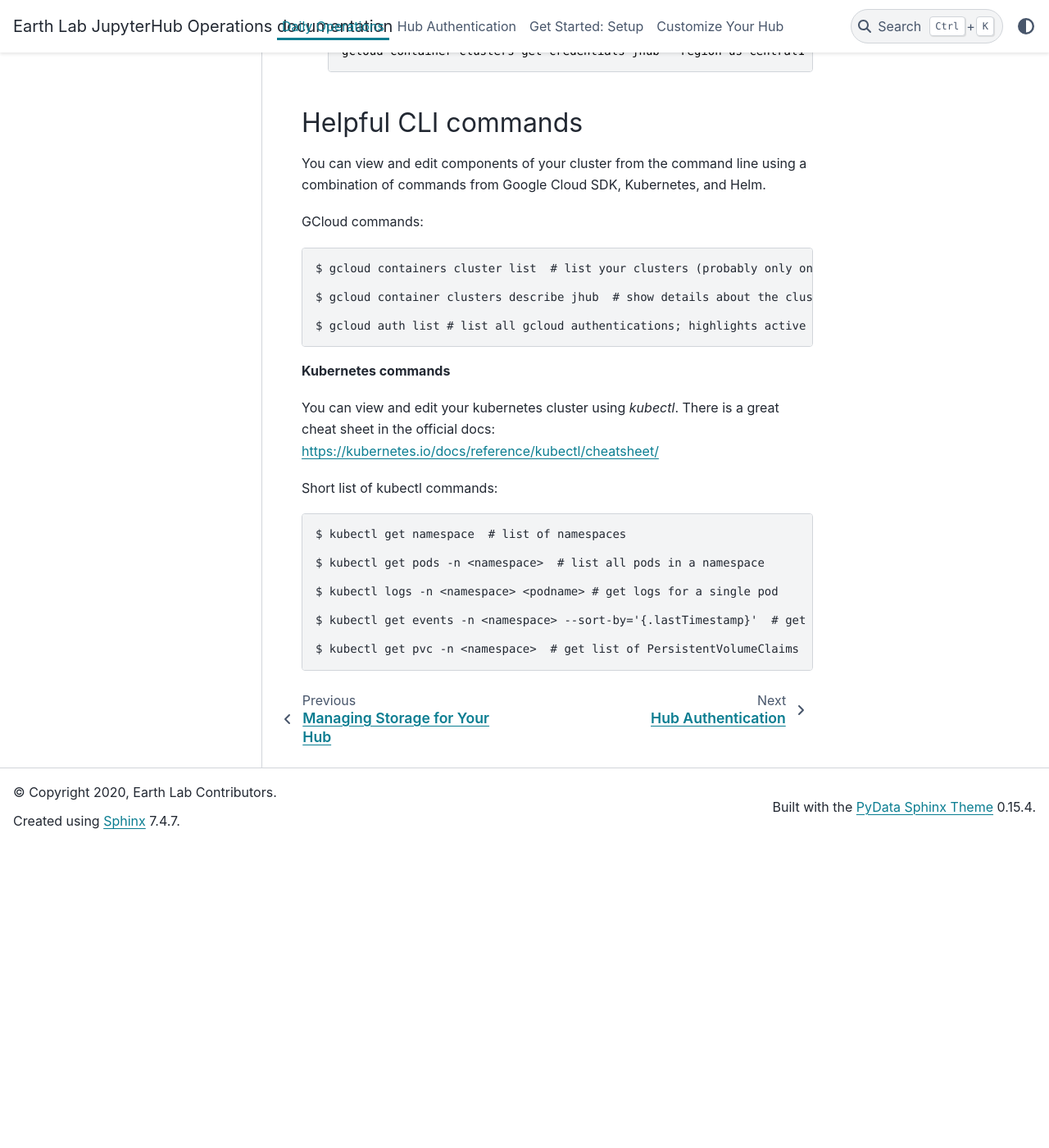
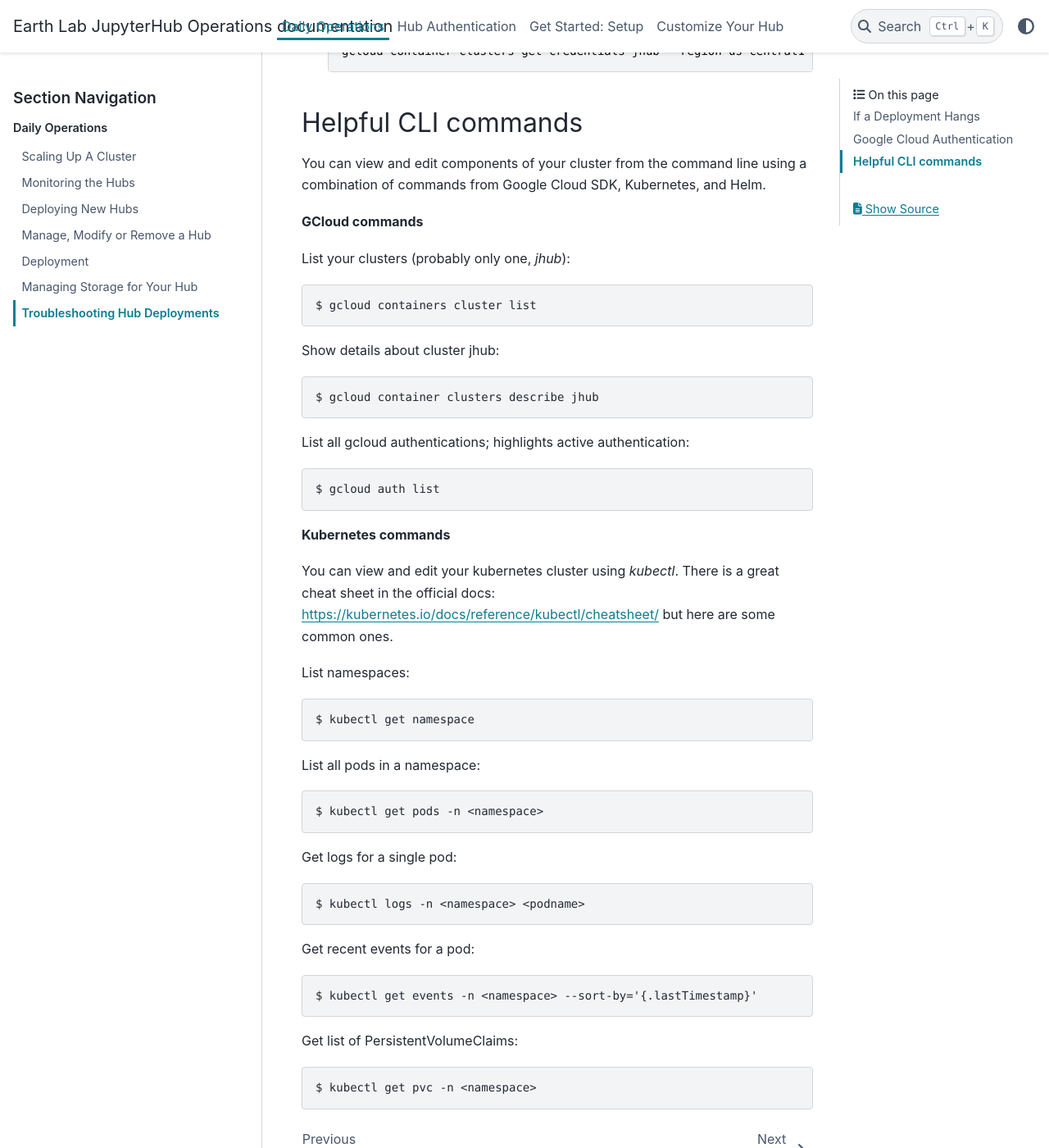
Before and after one commit to earthlab/hub-ops, a Sphinx documentation site: the page built from docs/source/daily-operations/troubleshooting.rst, in a window 1280 px wide and 1400 px high, scrolled down 1285 px. Shown: the whole window at 82% size. Built offline with Sphinx 7.4.7 and the PyData theme 0.15.4, drawn with Linux system fonts in a browser that asks for light colours; before the commit the page ends 2315 px from its top, so only the background shows below that.

Commit message:
separate commands for easier copying

```diff
--- a/docs/source/daily-operations/troubleshooting.rst
+++ b/docs/source/daily-operations/troubleshooting.rst
@@ -50,26 +50,40 @@
 
 You can view and edit components of your cluster from the command line using a combination of commands from Google Cloud SDK, Kubernetes, and Helm.
 
-GCloud commands::
+**GCloud commands**
 
-  $ gcloud containers cluster list  # list your clusters (probably only one; jhub)
+List your clusters (probably only one, `jhub`)::
 
-  $ gcloud container clusters describe jhub  # show details about the cluster ``jhub``
+  $ gcloud containers cluster list
 
-  $ gcloud auth list # list all gcloud authentications; highlights active authentication
+Show details about cluster jhub::
+
+  $ gcloud container clusters describe jhub
+
+List all gcloud authentications; highlights active authentication::
+
+  $ gcloud auth list
 
 **Kubernetes commands**
 
-You can view and edit your kubernetes cluster using `kubectl`. There is a great cheat sheet in the official docs: https://kubernetes.io/docs/reference/kubectl/cheatsheet/
+You can view and edit your kubernetes cluster using `kubectl`. There is a great cheat sheet in the official docs: https://kubernetes.io/docs/reference/kubectl/cheatsheet/ but here are some common ones.
 
-Short list of kubectl commands::
+List namespaces::
 
-  $ kubectl get namespace  # list of namespaces
+  $ kubectl get namespace
 
-  $ kubectl get pods -n <namespace>  # list all pods in a namespace
+List all pods in a namespace::
 
-  $ kubectl logs -n <namespace> <podname> # get logs for a single pod
+  $ kubectl get pods -n <namespace>
 
-  $ kubectl get events -n <namespace> --sort-by='{.lastTimestamp}'  # get events for a pod
+Get logs for a single pod::
 
-  $ kubectl get pvc -n <namespace>  # get list of PersistentVolumeClaims
+  $ kubectl logs -n <namespace> <podname>
+
+Get recent events for a pod::
+
+  $ kubectl get events -n <namespace> --sort-by='{.lastTimestamp}'
+
+Get list of PersistentVolumeClaims::
+
+  $ kubectl get pvc -n <namespace>
```
